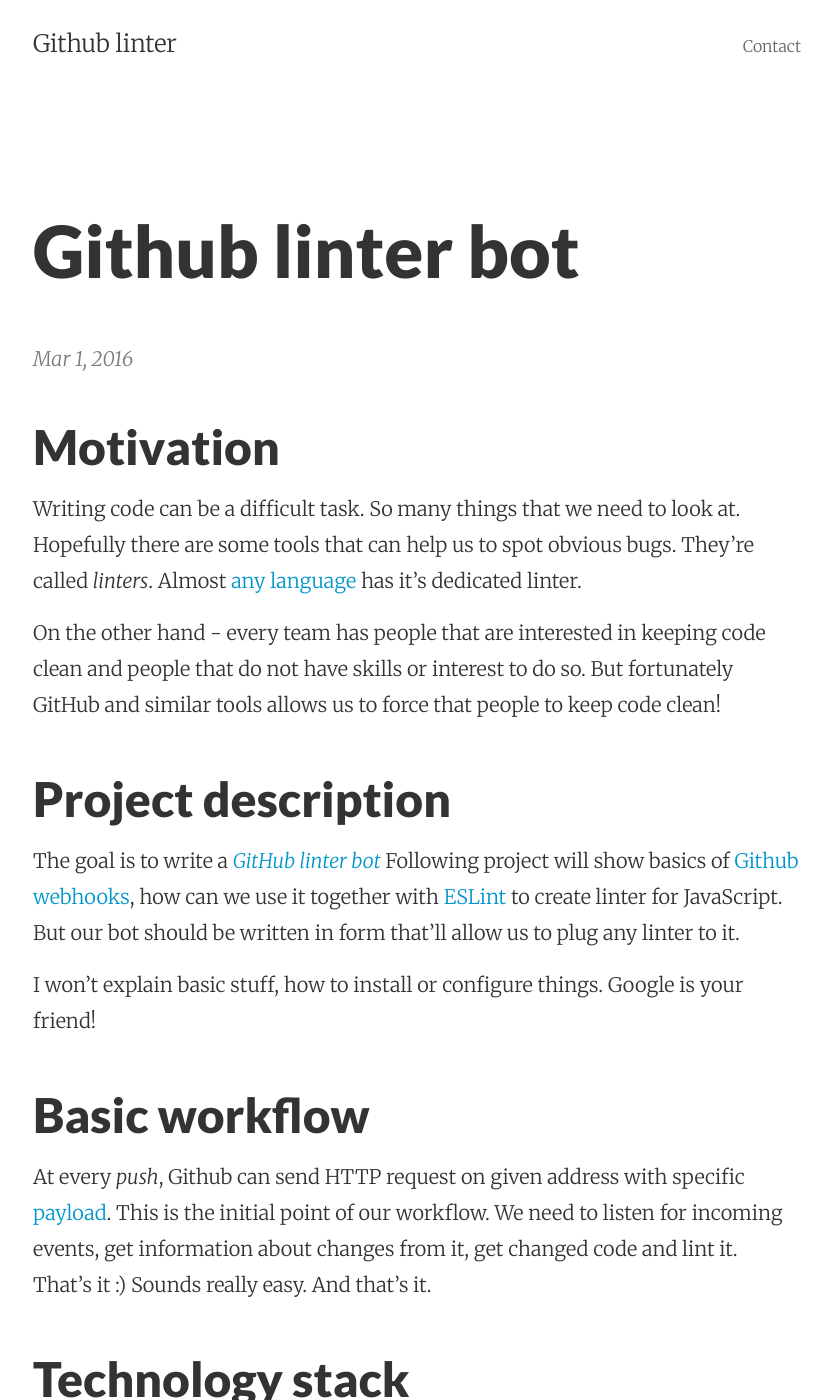
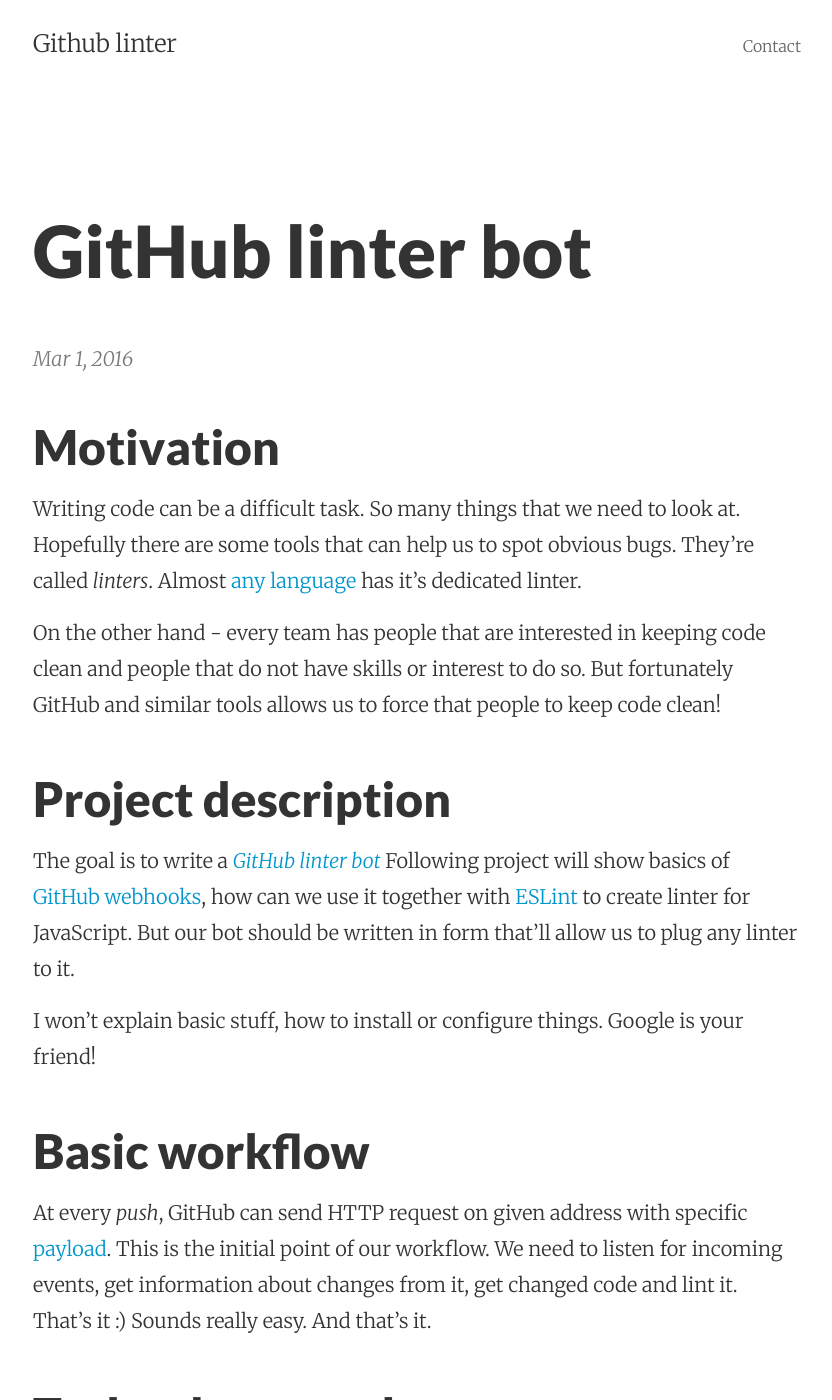
Before and after one commit to matma/matma.github.io, a Jekyll site: the page built from _posts/2016-03-01-github-linter-bot.markdown, in a window 1280 px wide and 1400 px high. Shown: the whole window, without its empty margins (223-1055 px from the left). Built offline with Jekyll 4.4.1, drawn with Linux system fonts in a browser that asks for light colours; comment, search, counter and statistics services are not loaded.

```diff
--- a/_posts/2016-03-01-github-linter-bot.markdown
+++ b/_posts/2016-03-01-github-linter-bot.markdown
@@ -1,6 +1,6 @@
 ---
 published: true
-title: Github linter bot
+title: GitHub linter bot
 layout: post
 ---
 ## Motivation
@@ -11,13 +11,13 @@ On the other hand - every team has people that are interested in keeping code cl
 
 ## Project description
 
-The goal is to write a *[GitHub linter bot](https://github.com/matma/github-linter)* Following project will show basics of [Github webhooks](https://developer.github.com/webhooks/), how can we use it together with [ESLint](http://eslint.org/) to create linter for JavaScript. But our bot should be written in form that'll allow us to plug any linter to it.
+The goal is to write a *[GitHub linter bot](https://github.com/matma/github-linter)* Following project will show basics of [GitHub webhooks](https://developer.github.com/webhooks/), how can we use it together with [ESLint](http://eslint.org/) to create linter for JavaScript. But our bot should be written in form that'll allow us to plug any linter to it.
 
 I won't explain basic stuff, how to install or configure things. Google is your friend!
 
 ## Basic workflow
 
-At every *push*, Github can send HTTP request on given address with specific [payload](https://developer.github.com/v3/activity/events/types/#pushevent). This is the initial point of our workflow. We need to listen for incoming events, get information about changes from it, get changed code and lint it. That's it :) Sounds really easy. And that's it.
+At every *push*, GitHub can send HTTP request on given address with specific [payload](https://developer.github.com/v3/activity/events/types/#pushevent). This is the initial point of our workflow. We need to listen for incoming events, get information about changes from it, get changed code and lint it. That's it :) Sounds really easy. And that's it.
 
 ## Technology stack
 
```
